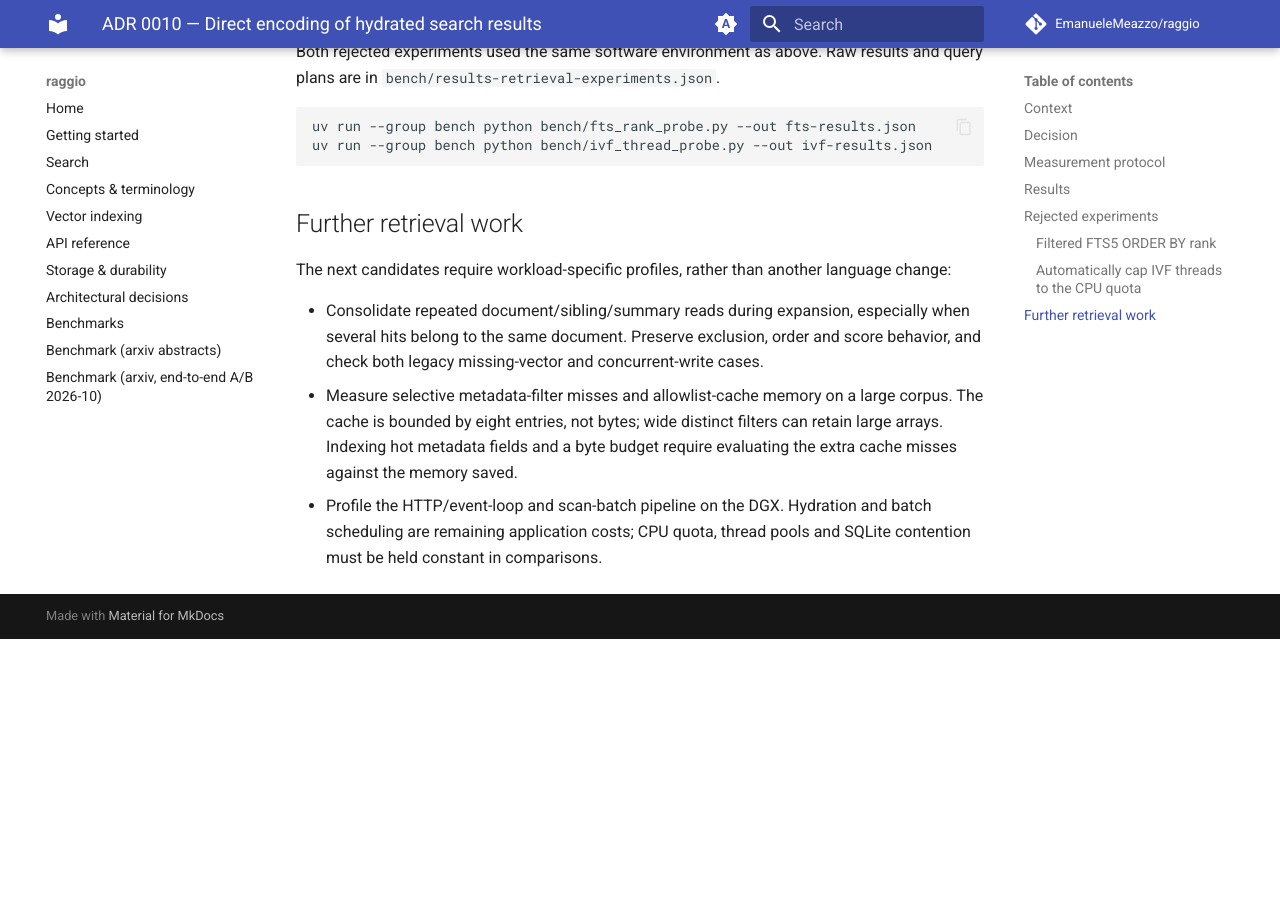
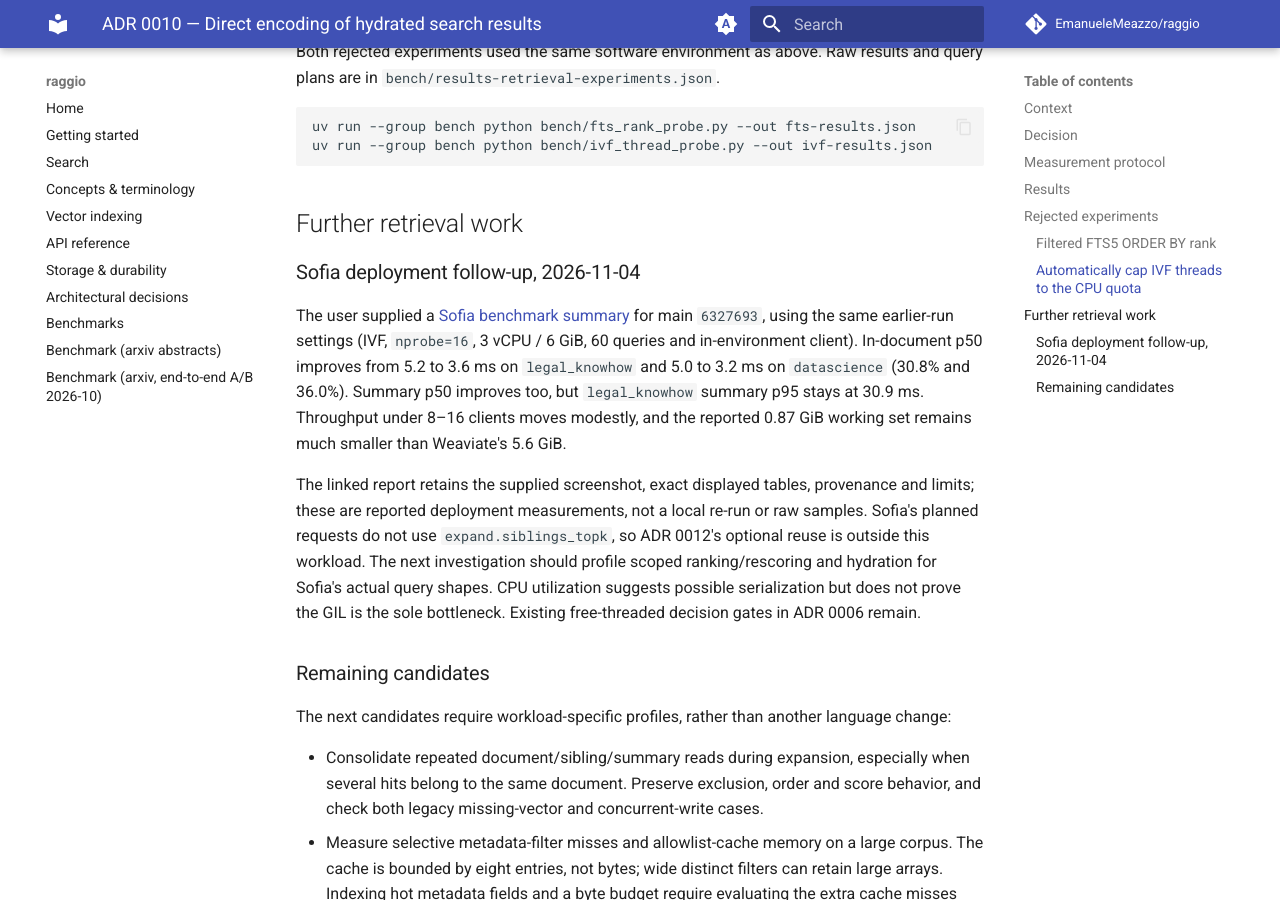
Before and after one commit to EmanueleMeazzo/raggio, an MkDocs documentation site: the page built from docs/adr/0010-search-response-encoding.md, in a window 1280 px wide and 900 px high, scrolled down 4281 px. Built offline with MkDocs 1.6.1 and Material for MkDocs 9.7.7, drawn with Linux system fonts in a browser that asks for light colours; comment, search, counter and statistics services are not loaded; before the commit the page ends 4920 px from its top, so only the background shows below that.

Commit message:
Record Sofia retrieval benchmark and workload priorities

```diff
--- a/docs/adr/0010-search-response-encoding.md
+++ b/docs/adr/0010-search-response-encoding.md
@@ -163,6 +163,26 @@ uv run --group bench python bench/ivf_thread_probe.py --out ivf-results.json
 
 ## Further retrieval work
 
+### Sofia deployment follow-up, 2026-11-04
+
+The user supplied a [Sofia benchmark summary](../research/sofia-retrieval-benchmark-2026-11-04.md)
+for main `6327693`, using the same earlier-run settings (IVF, `nprobe=16`,
+3 vCPU / 6 GiB, 60 queries and in-environment client). In-document p50 improves
+from 5.2 to 3.6 ms on `legal_knowhow` and 5.0 to 3.2 ms on `datascience`
+(30.8% and 36.0%). Summary p50 improves too, but `legal_knowhow` summary p95
+stays at 30.9 ms. Throughput under 8–16 clients moves modestly, and the reported
+0.87 GiB working set remains much smaller than Weaviate's 5.6 GiB.
+
+The linked report retains the supplied screenshot, exact displayed tables,
+provenance and limits; these are reported deployment measurements, not a local
+re-run or raw samples. Sofia's planned requests do not use `expand.siblings_topk`,
+so ADR 0012's optional reuse is outside this workload. The next investigation
+should profile scoped ranking/rescoring and hydration for Sofia's actual query
+shapes. CPU utilization suggests possible serialization but does not prove the GIL
+is the sole bottleneck. Existing free-threaded decision gates in ADR 0006 remain.
+
+### Remaining candidates
+
 The next candidates require workload-specific profiles, rather than another
 language change:
 
--- a/docs/adr/index.md
+++ b/docs/adr/index.md
@@ -30,7 +30,7 @@ results describe their measured revisions, rather than the latest commit.
 | Rust rewrite assessment | Keep the Python/native architecture; no service rewrite | [Archived assessment](../research/rust-rewrite-assessment-2026-11-04.md), measured at `da432a6`; original raw experiments retained locally in `C:/DevOps/raggio-rust-evaluation-20261104/` |
 | Native ingest JSON parsing | `b6311a5`, merged by `96b55ed` in [PR #7](https://github.com/EmanueleMeazzo/raggio/pull/7) | [ADR 0008](0008-native-ingest-json.md); `bench/results-ingest-json.json` |
 | Avoid ingest vector-list copies | `7b3eb14`, merged by `813b6da` in [PR #8](https://github.com/EmanueleMeazzo/raggio/pull/8) | [ADR 0009](0009-ingest-vector-conversion.md); large/small raw results under `bench/` |
-| Search response encoding | `a872161`, merged by `6327693` in [PR #9](https://github.com/EmanueleMeazzo/raggio/pull/9); only the search response path changes | [ADR 0010](0010-search-response-encoding.md), endpoint parity tests and paired search results under `bench/` |
+| Search response encoding | `a872161`, merged by `6327693` in [PR #9](https://github.com/EmanueleMeazzo/raggio/pull/9); only the search response path changes | [ADR 0010](0010-search-response-encoding.md), endpoint parity tests and paired search results under `bench/`; [Sofia deployment follow-up](../research/sofia-retrieval-benchmark-2026-11-04.md) |
 | Expansion read evaluation | Branch `research/expansion-retrieval`; benchmark prototype, production retrieval unchanged | [ADR 0011](0011-expansion-read-batching-evaluation.md); paired results and compatibility probes under `bench/` |
 | Per-search sibling-vector reuse | Branch `perf/sibling-vector-reuse`; retrieval-only implementation with bounded worker preparation | [ADR 0012](0012-per-search-sibling-vector-reuse.md); production benchmarks and parity/lifecycle tests |
 
```
Also changed, not shown: docs/adr/0012-per-search-sibling-vector-reuse.md (+6 -0 lines), docs/research/sofia-retrieval-benchmark-2026-11-04.md (added, +110 -0 lines), docs/research/assets/sofia-retrieval-benchmark-2026-11-04.png (added).
